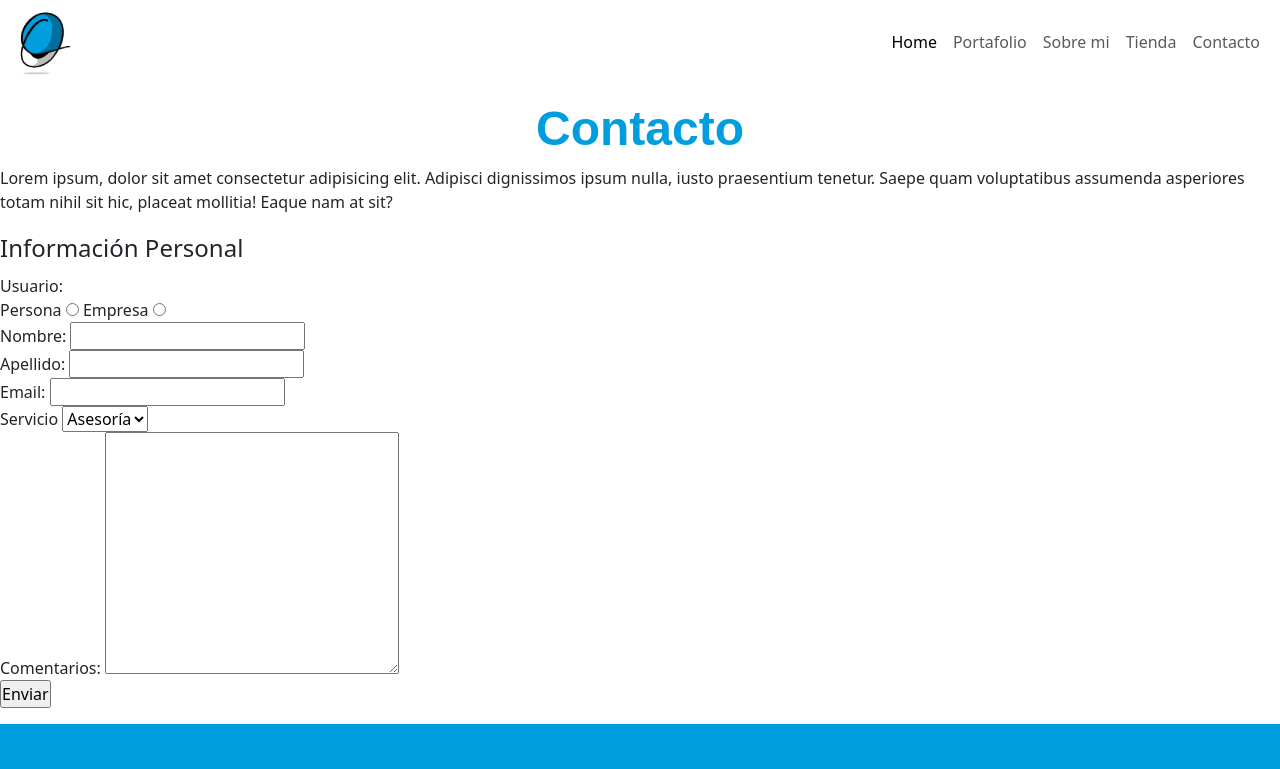
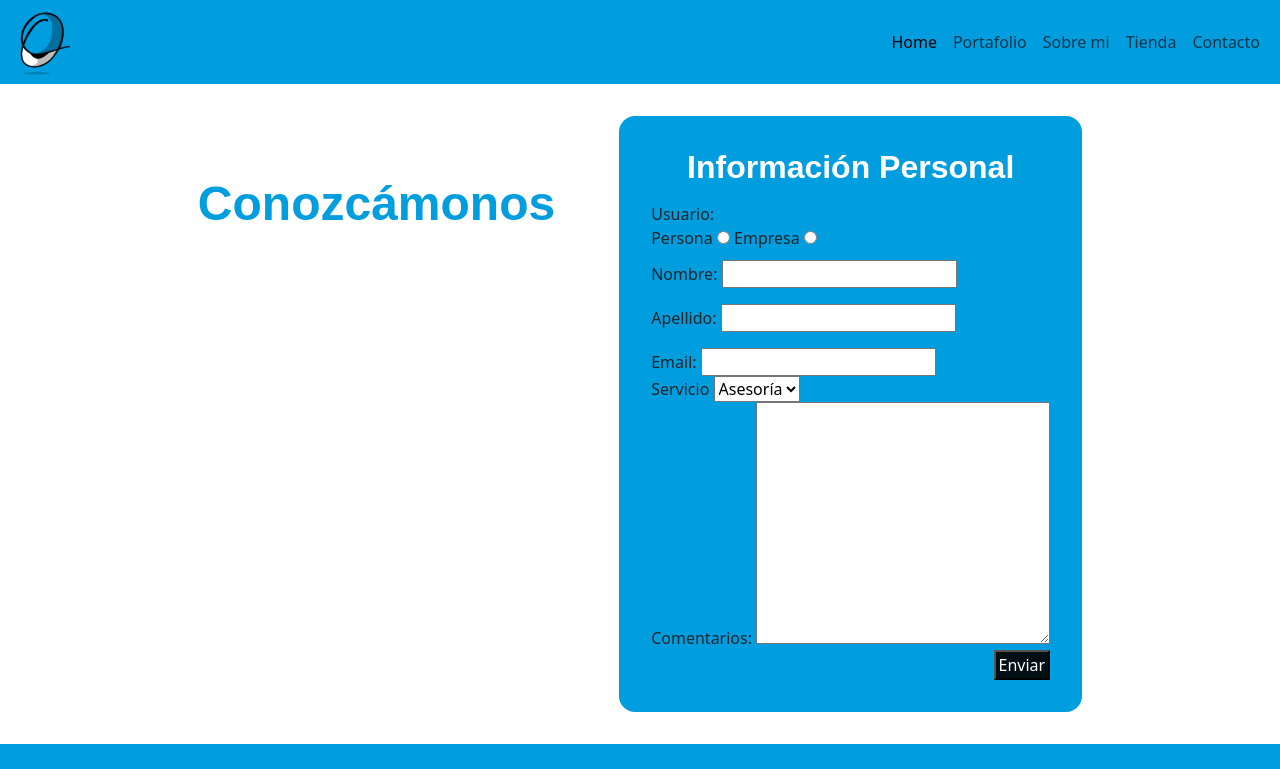
Before and after one commit to yojanT/yojanPortfolio, a website: page vistas/contacto.html in a window 1280 px wide. Shown: the top 769 px of the page. Drawn offline with nearby package versions, Linux system fonts and the light colour scheme.

Commit message:
modificamos el home y el contacto con slider y color de contacto

```diff
--- a/css/estilos.css
+++ b/css/estilos.css
@@ -33,8 +33,8 @@ h1{
 }
 
 h2{
-    color: black;
-    font-size: 3rem;
+    color: #ffffff;
+    font-size: 2rem;
     font-family: Arial, Helvetica, sans-serif;
     text-align: center;
 }
@@ -54,11 +54,10 @@ h2{
 }
 
 .main{
-    padding: 20rem;
+
     background-position: center;
     background-repeat: no-repeat;
     background-size: cover;
-    width: 100%;
 }
 
 .main_sobremi {
@@ -116,9 +115,36 @@ h2{
     align-items: baseline;
     flex-direction: row;
     justify-content: center;
-    margin-top: 1rem;
-    margin-bottom: 1rem;
+    margin-top: 2rem;
+    margin-bottom: 2rem;
+    gap: 4rem;
 }
+.hero_title{
+    text-align: center;
+}
+.hero_form{
+    background-color: #009ddf;
+    padding: 2rem;
+    border-radius: 1rem;
+}
+.hero_nombre{
+    border-radius: 1rem;
+}
+.hero_form_containbtn{
+    display: flex;
+    flex-direction: row-reverse;
+}
+.hero_form_btn{
+ display: flex;
+ flex-direction: row-reverse;
+  color: #ffffff;
+  background-color: #021016;
+  padding: 3px;
+  padding-top: 1px;
+  padding-bottom: 1px;
+
+}
+
 .portfolio{
     display: grid;
     grid-template-columns: auto auto;
@@ -130,7 +156,7 @@ h2{
 
 /*media queries o estilos moviles*/
 
-@media screen and (max-width: 1024px) {
+@media screen and (max-width: 1920px) {
     .header{
         background-color: #009ddf;
     }
--- a/vistas/contacto.html
+++ b/vistas/contacto.html
@@ -39,26 +39,25 @@
 <body>
     <main>
         <section class="hero">
-            <h1>Contacto</h1>
-            <div class="hero_contacto">
-                <p>Lorem ipsum, dolor sit amet consectetur adipisicing elit. Adipisci dignissimos ipsum nulla, iusto praesentium tenetur. Saepe quam voluptatibus assumenda asperiores totam nihil sit hic, placeat mollitia! Eaque nam at sit?</p>
-                <form action="#" method="GET" enctype="multipart/form-data">
+            <h1>Conozcámonos</h1>
+
+            <form action="#" method="GET" enctype="multipart/form-data" class="hero_form">
                 <fieldset>
-                        <legend>Información Personal</legend>
+                    <legend><h2><strong>Información Personal</strong></h2></legend>
                     <span>Usuario:</span>
                     <div>
                         <label for="userperson">Persona</label>
-                            <input type="radio" name="userperson" id="userperson" value="Persona">
+                        <input type="radio" name="userperson" id="userperson" value="Persona" class="mb-3">
                         <label for="userempresa">Empresa</label>
-                            <input type="radio" name="userperson" id="userperson" value="Empresa">
+                        <input type="radio" name="userperson" id="userperson" value="Empresa" class="mb-3">
                     </div>
-                        <div>
-                            <label for="userName">Nombre:</label>
-                            <input type="text" name="userName" id="userName" required>
+                    <div class="hero_nombre">
+                        <label for="userName" class="form-label">Nombre:</label>
+                        <input type="text" name="userName" id="userName" required class="mb-3">
                     </div>
                     <div>
                         <label for="userLastName">Apellido:</label>
-                            <input type="text" name="userLastName" id="userLastName" required>
+                        <input type="text" name="userLastName" id="userLastName" required class="mb-3">
                     </div>
                     <div>
                         <label for="email">Email:</label>
@@ -75,13 +74,14 @@
                         <label for="comentaries">Comentarios:</label>
                     <textarea name="comentaries" id="" cols="30" rows="10"></textarea>
                     </div>
-                        <div>
-                            <input type="submit" value="Enviar">
+                    <div class="hero_form_containbtn">
+                        <input type="submit" class="hero_form_btn" value="Enviar">
 
                     </div>
                 </fieldset>
                 </form>
-            </div>
+
+
         </section>
     </main>
     <footer class="footer">
```
Also changed, not shown: index.html (+27 -6 lines), img/banner2.png, 3 other files. Lines whose indentation alone changed are shown as unchanged.
